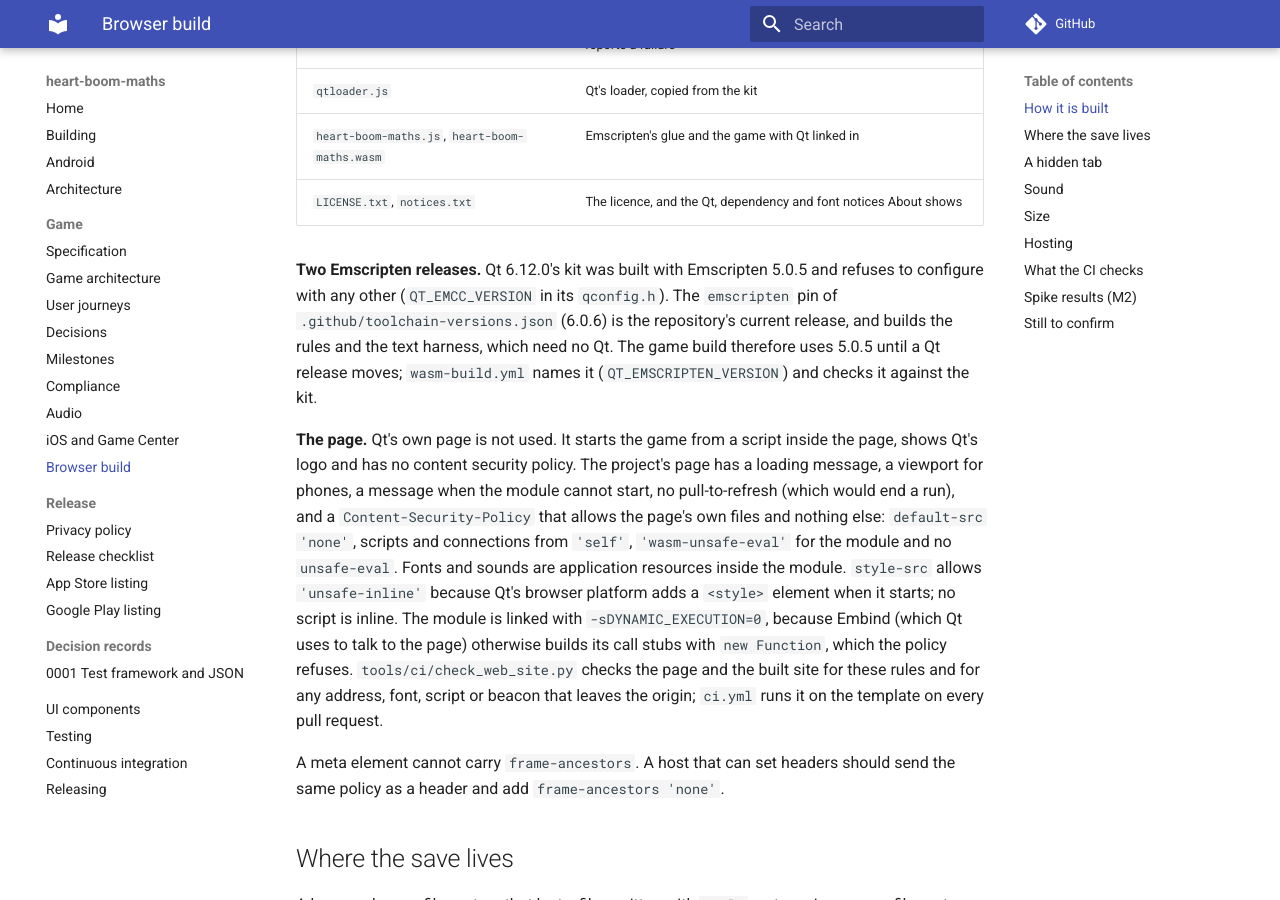
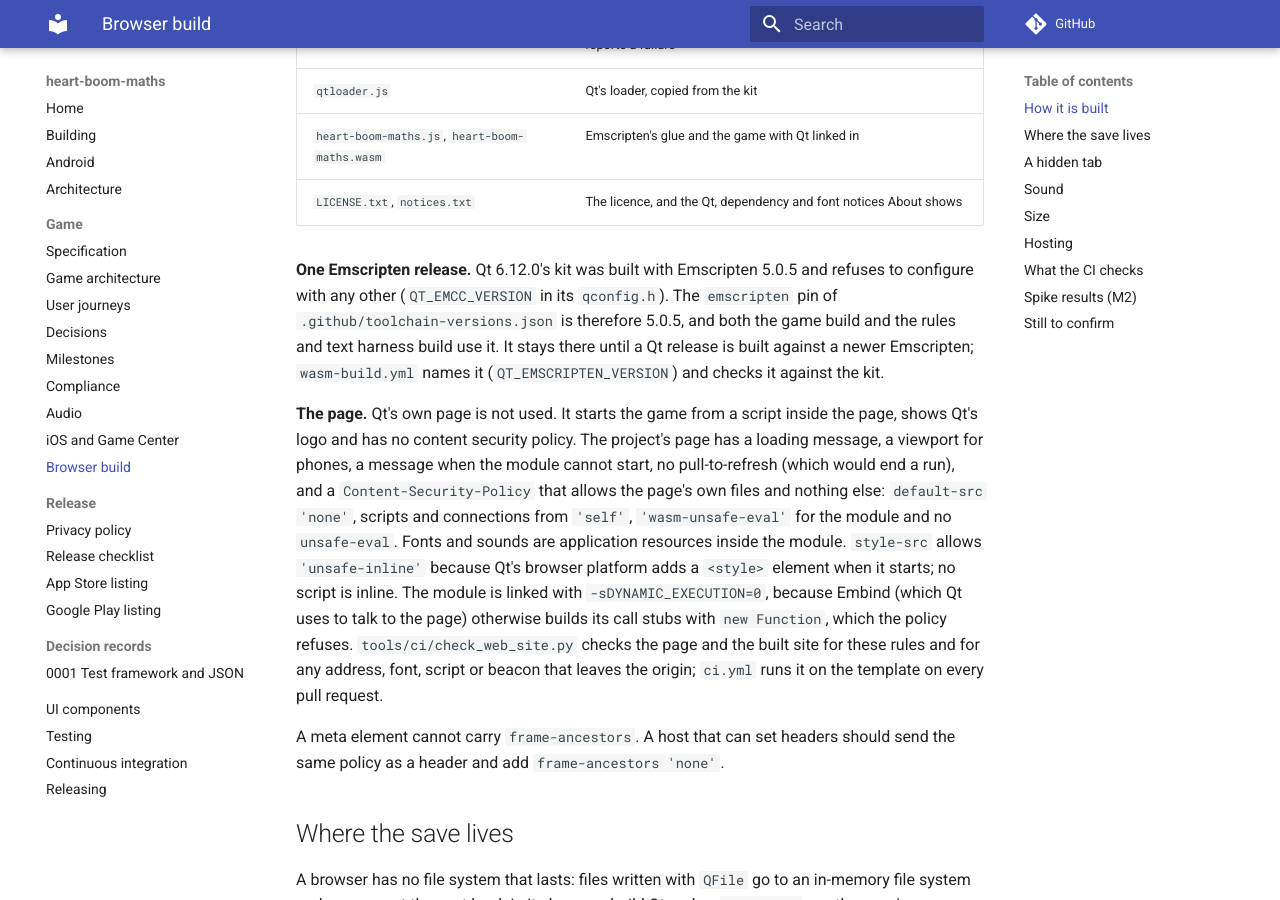
Before and after one commit to iainchesworthlabs/heart-boom-maths, an MkDocs documentation site: the page built from docs/web.md, in a window 1280 px wide and 900 px high, scrolled down 606 px. Built offline with MkDocs 1.6.1 and Material for MkDocs 9.7.7, drawn with Linux system fonts in a browser that asks for light colours; comment, search, counter and statistics services are not loaded.

Commit message:
Pin Emscripten 5.0.5, the release Qt 6.12.0's WebAssembly kit needs
The kit refuses any other Emscripten, so one pin serves the game build and the rules build. It moves when a Qt release is built against a newer Emscripten.

Signed-off-by: Iain Chesworth <iain.chesworth@gmail.com>

```diff
--- a/docs/web.md
+++ b/docs/web.md
@@ -19,10 +19,10 @@ needs in the environment.
 | `heart-boom-maths.js`, `heart-boom-maths.wasm` | Emscripten's glue and the game with Qt linked in |
 | `LICENSE.txt`, `notices.txt` | The licence, and the Qt, dependency and font notices About shows |
 
-**Two Emscripten releases.** Qt 6.12.0's kit was built with Emscripten 5.0.5 and refuses to configure with any other
-(`QT_EMCC_VERSION` in its `qconfig.h`). The `emscripten` pin of `.github/toolchain-versions.json` (6.0.6) is the
-repository's current release, and builds the rules and the text harness, which need no Qt. The game build therefore
-uses 5.0.5 until a Qt release moves; `wasm-build.yml` names it (`QT_EMSCRIPTEN_VERSION`) and checks it against the kit.
+**One Emscripten release.** Qt 6.12.0's kit was built with Emscripten 5.0.5 and refuses to configure with any other
+(`QT_EMCC_VERSION` in its `qconfig.h`). The `emscripten` pin of `.github/toolchain-versions.json` is therefore 5.0.5, and
+both the game build and the rules and text harness build use it. It stays there until a Qt release is built against a
+newer Emscripten; `wasm-build.yml` names it (`QT_EMSCRIPTEN_VERSION`) and checks it against the kit.
 
 **The page.** Qt's own page is not used. It starts the game from a script inside the page, shows Qt's logo and has no
 content security policy. The project's page has a loading message, a viewport for phones, a message when the module
```
Also changed, not shown: docs/building.md (+1 -1 lines), 2 other files.
